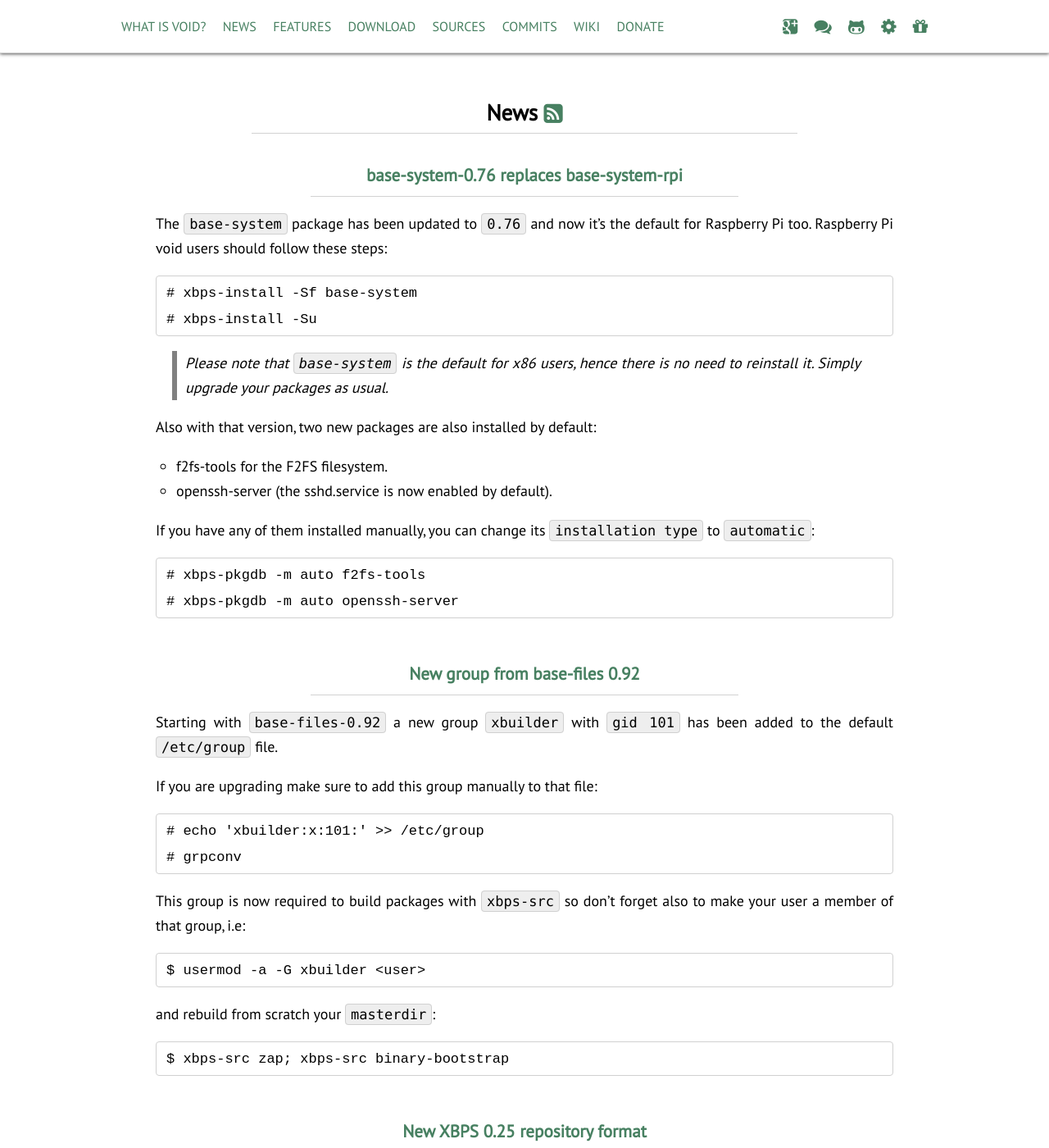
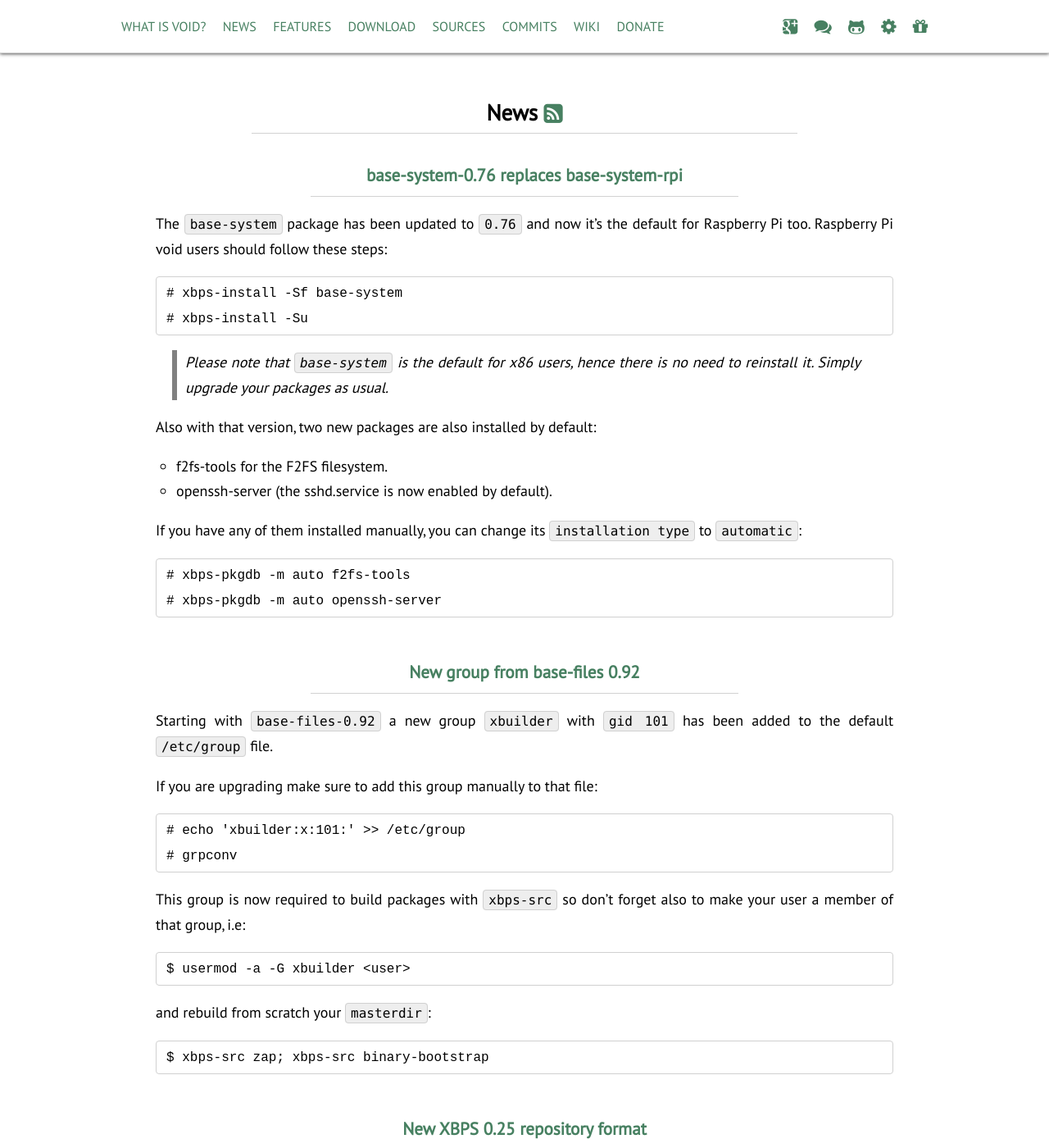
Before and after one commit to void-linux/void-linux.github.io, a Jekyll site: the page built from index.html, in a window 1280 px wide and 1400 px high, scrolled down 861 px. Shown: the whole window at 82% size. Built offline with Jekyll 4.4.1, drawn with Linux system fonts in a browser that asks for light colours; Markdown is read by kramdown in place of the engine named in the settings.

Commit message:
Last commit for today. We are ready for 0.27

```diff
--- a/assets/css/style.css
+++ b/assets/css/style.css
@@ -51,7 +51,7 @@
 #links,.fa,.voiddate {
 	display:inline-block;
 }
-nav,#xtraemewrap {
+nav,pre,p code,#xtraemewrap {
 	font-size:16px;
 }
 #title h1,#readprevnews,.postarticle h2 {
@@ -59,6 +59,9 @@
 }
 #navwrap,#navpost,#navxbps,#navnews {
 	line-height:24px;
+}
+nav a,p code {
+	white-space:nowrap;
 }
 /* --- */
 a,a:visited {
@@ -167,7 +170,6 @@
 }
 pre,p code {
 	font-family:Consolas, "Liberation Mono", Courier, monospace;
-	font-size:17px;
 	background-color:#EEE;
 	border:1px solid #D0D0D0;
 	border-radius:4px;
```
